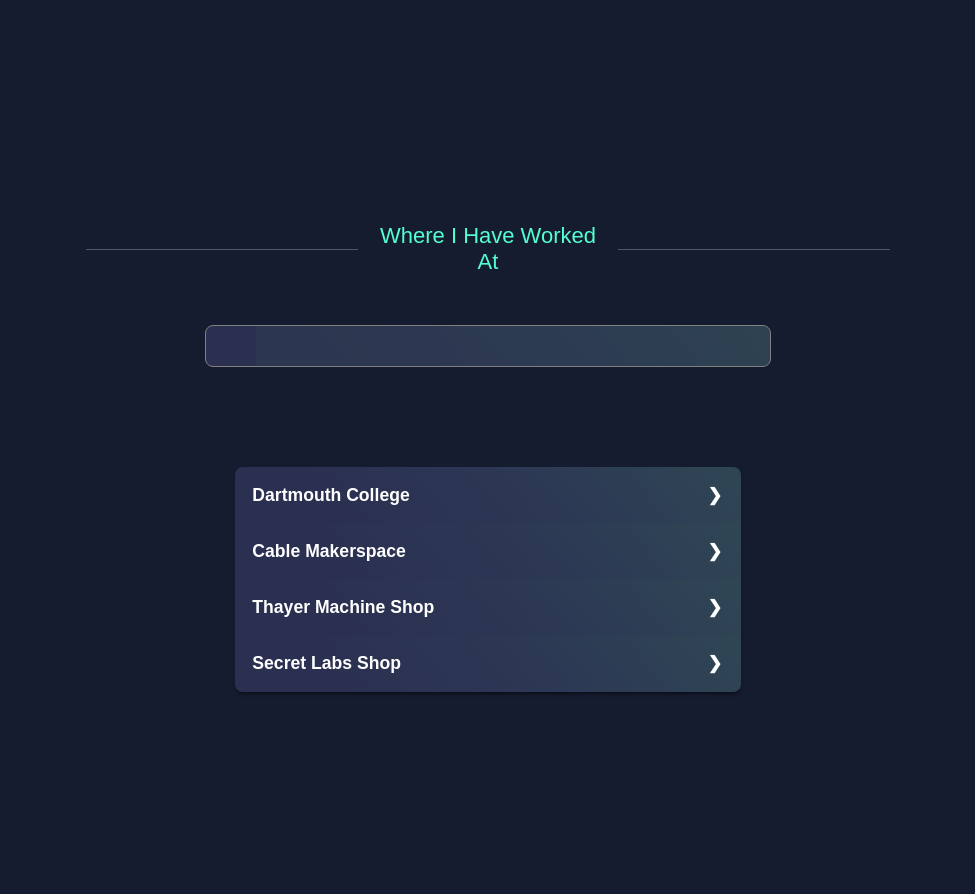
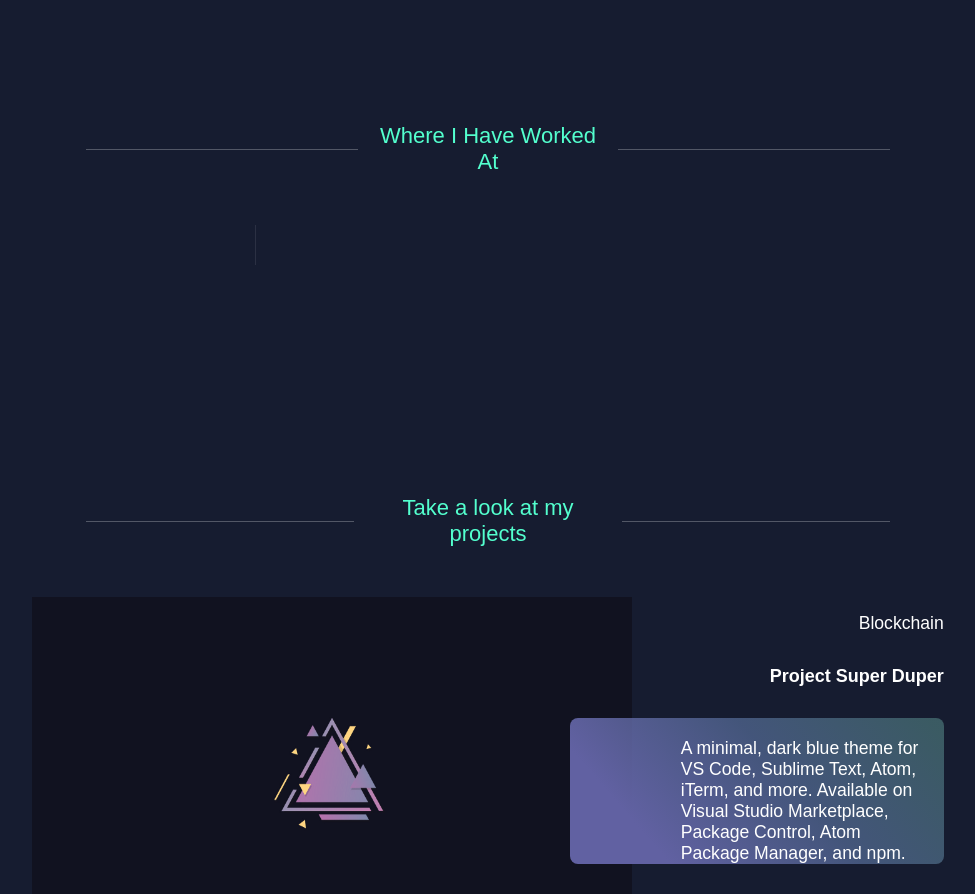
Before and after one commit to thanvinhbaohoang/react-harold-portfolio, a React (Create React App) app: page / in a window 1280 px wide. Shown: the part 1600-2494 px from the top of the page, without its empty margins (152-1127 px from the left). Built offline with nearby package versions, Linux system fonts and the light colour scheme.

Commit message:
Styled tabs

```diff
--- a/src/App.js
+++ b/src/App.js
@@ -172,46 +172,6 @@
         </TabPane>
       </Tabs>
 
-            <div class="col">
-                <div class="tabs">
-                <div class="tab">
-                    <input type="checkbox" id="chck1"/>
-                    <label class="tab-label" for="chck1">Dartmouth College</label>
-                    <div class="tab-content">
-                        <ul>
-                            <li>VP at Dartmouth Libertarians</li>
-                            <li>VP at Kappa Pi Kappa</li>
-                            <li>TA at MakerSpace</li>
-                            <li>TA at Machineshop</li>
-                        </ul>
-                    </div>
-                </div>
-
-                <div class="tab">
-                    <input type="checkbox" id="chck2"/>
-                    <label class="tab-label" for="chck2">Cable Makerspace</label>
-                    <div class="tab-content">
-                    Lorem ipsum dolor sit amet consectetur adipisicing elit. A, in!
-                    </div>
-                </div>
-                <div class="tab">
-                    <input type="checkbox" id="chck3"/>
-                    <label class="tab-label" for="chck3">Thayer Machine Shop</label>
-                    <div class="tab-content">
-                    Lorem ipsum dolor sit amet consectetur adipisicing elit. A, in!
-                    </div>
-                </div>
-                <div class="tab">
-                    <input type="checkbox" id="chck4"/>
-                    <label class="tab-label" for="chck4">Secret Labs Shop</label>
-                    <div class="tab-content">
-                    Lorem ipsum dolor sit amet consectetur adipisicing elit. A, in!
-                    </div>
-                </div>
-            </div>
-
-        </div>
-
                     <div class='skills-tiles'>
 
                     </div>
--- a/src/App.scss
+++ b/src/App.scss
@@ -769,7 +769,6 @@
 }
 /* =================== PROJECTS SECTION ================= */
 .projects-section{
-  margin-top: 100px;
   display: flex;
   flex-direction: column;
   align-items: center;
@@ -963,7 +962,6 @@
 }
 
 .experience-section {
-  margin-top: 100px;
   width: 80%;
   display: flex;
   flex-direction: column;
@@ -973,26 +971,27 @@
 /* RC TABS START */
 
 .rc-tabs {
-  border: solid white 1px;
-  background: linear-gradient(49.21deg, rgba(127, 127, 213, 0.2) 19.87%, rgba(134, 168, 231, 0.2) 58.46%, rgba(145, 234, 228, 0.2) 97.05%) !important;
-  border-radius: 8px;
+  border: none !important;
+  // background: linear-gradient(49.21deg, rgba(127, 127, 213, 0.2) 19.87%, rgba(134, 168, 231, 0.2) 58.46%, rgba(145, 234, 228, 0.2) 97.05%) !important;
+  background: transparent !important;
+  border-radius: 4px;
   width: 60%;
-  margin-bottom: 100px;
 }
 .rc-tabs-tab {
   padding: 10px;
   width: 200px;
   font-size: 12px;
   display: flex;
-  justify-content: center;
+  justify-content: flex-start;
   align-items: center;
-  background: linear-gradient(49.21deg, rgba(127, 127, 213, 0.4) 19.87%, rgba(134, 168, 231, 0.3) 58.46%, rgba(145, 234, 228, 0.4) 97.05%) !important
+  background: linear-gradient(49.21deg, rgba(138, 138, 232, 0.137) 19.87%, rgba(134, 168, 231, 0.12) 58.46%, rgba(145, 234, 228, 0.147) 97.05%) !important
+  // background: rgba(0, 48, 38, 0.212) !important;
 }
 
 .rc-tabs-tab .rc-tabs-tab-btn {
   font-weight: 600;
   font-size: 16px;
-  color: white;
+  color: rgba(255, 255, 255, 0.527);
 }
 
 .rc-tabs-tab:hover{
@@ -1019,7 +1018,8 @@
 }
 .rc-tabs-content-holder {
   padding: 20px;
-  background:#2c3e5074;
+  border-left: solid rgba(255, 255, 255, 0.092) 0.5px !important;
+
 }
 .rc-tabs-content {
   font-size: 18px
```
